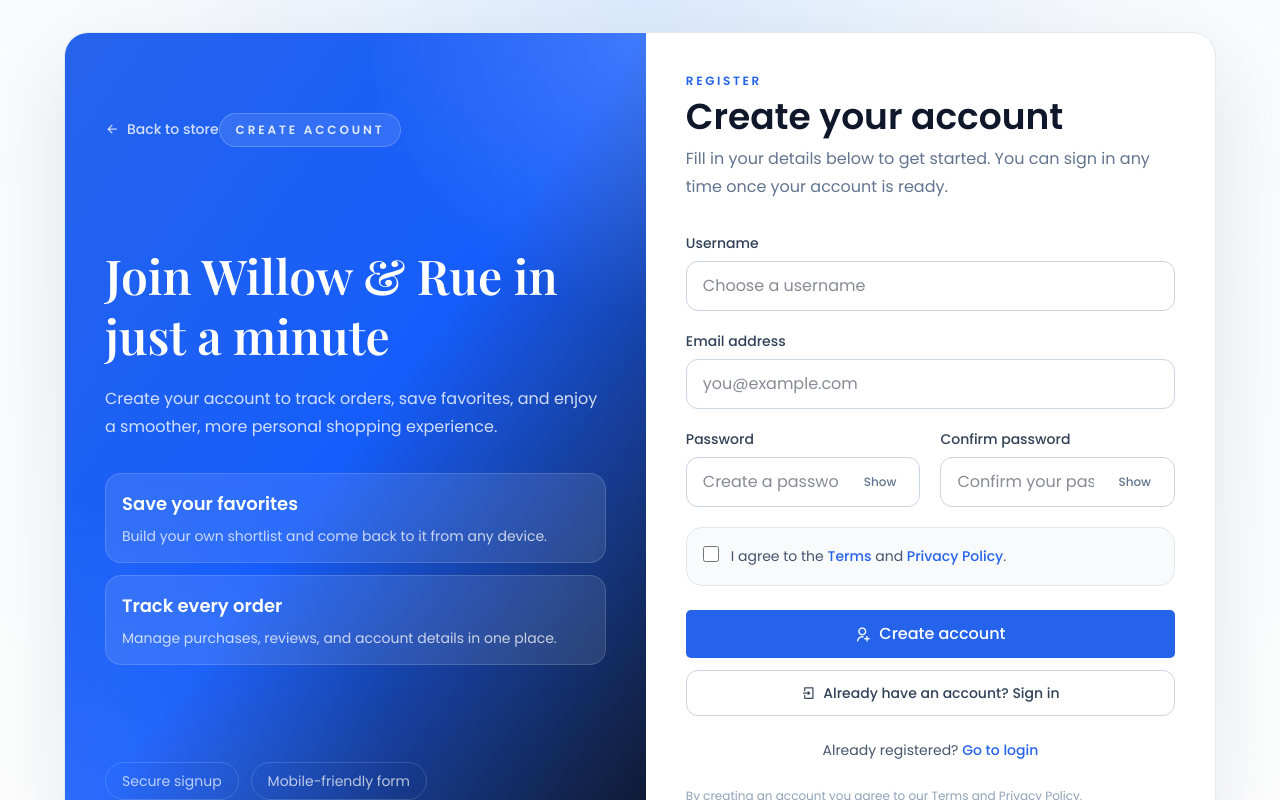
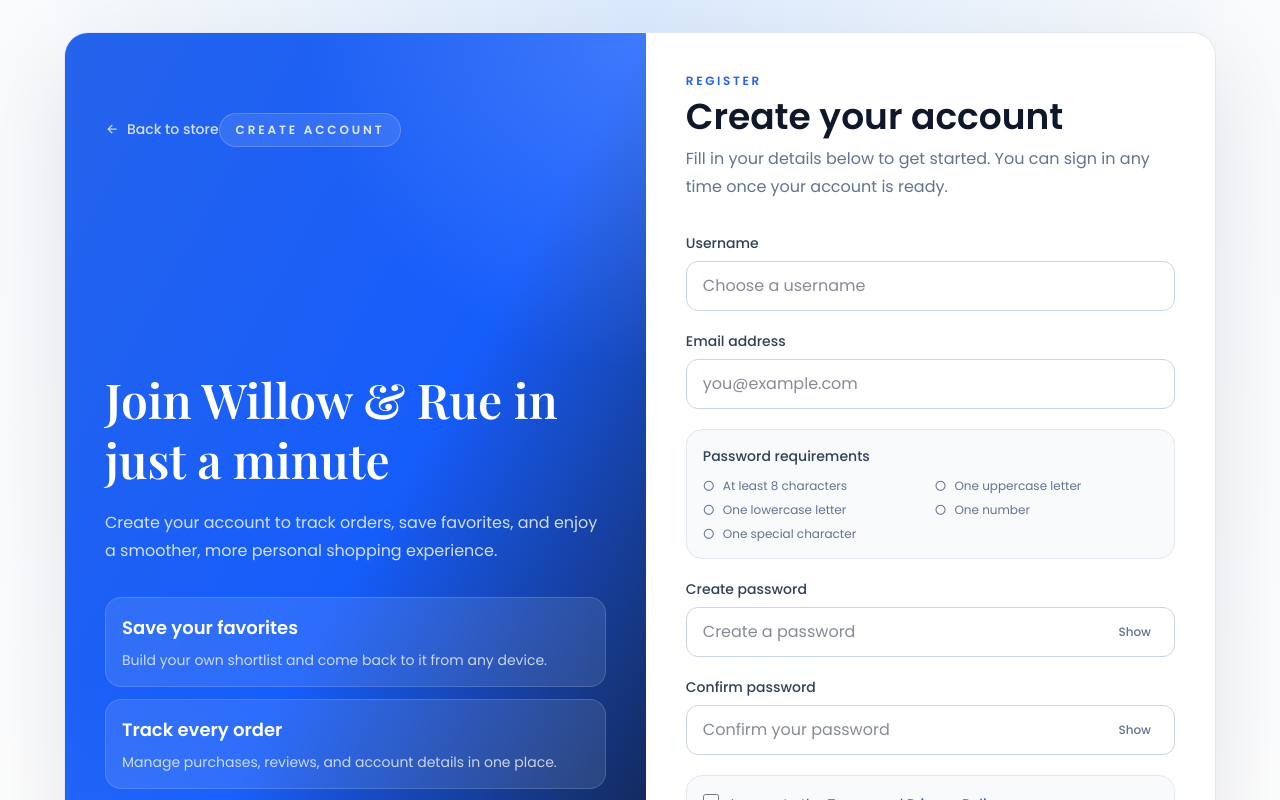
Before and after one commit to StanProgrammer/e-commerce-project, a React (Vite) app in the folder client/: page /register in a window 1280 px wide. Shown: the top 800 px of the page. Built offline with nearby package versions, Linux system fonts and the light colour scheme; no server answers.

Commit message:
password now follows traditional and famous requirement.

```diff
--- a/client/src/components/Login.jsx
+++ b/client/src/components/Login.jsx
@@ -18,8 +18,6 @@
 
   if (!form.password) {
     nextErrors.password = "Password is required.";
-  } else if (form.password.length < 6) {
-    nextErrors.password = "Password must be at least 6 characters.";
   }
 
   return nextErrors;
--- a/client/src/components/Register.jsx
+++ b/client/src/components/Register.jsx
@@ -6,6 +6,45 @@
 import { useDispatch } from "react-redux";
 import { setUser } from "../store/features/auth/authSlice";
 import toast from "react-hot-toast";
+
+const passwordRequirements = [
+  {
+    label: "At least 8 characters",
+    isValid: (password) => password.length >= 8,
+  },
+  {
+    label: "One uppercase letter",
+    isValid: (password) => /[A-Z]/.test(password),
+  },
+  {
+    label: "One lowercase letter",
+    isValid: (password) => /[a-z]/.test(password),
+  },
+  {
+    label: "One number",
+    isValid: (password) => /\d/.test(password),
+  },
+  {
+    label: "One special character",
+    isValid: (password) => /[^A-Za-z0-9]/.test(password),
+  },
+];
+
+const getPasswordError = (password) => {
+  if (!password) {
+    return "Password is required.";
+  }
+
+  const missingRequirements = passwordRequirements
+    .filter((requirement) => !requirement.isValid(password))
+    .map((requirement) => requirement.label.toLowerCase());
+
+  if (missingRequirements.length > 0) {
+    return `Password must include ${missingRequirements.join(", ")}.`;
+  }
+
+  return "";
+};
 
 const getRegisterErrors = (form) => {
   const nextErrors = {};
@@ -22,10 +61,9 @@
     nextErrors.email = "Enter a valid email address.";
   }
 
-  if (!form.password) {
-    nextErrors.password = "Password is required.";
-  } else if (form.password.length < 6) {
-    nextErrors.password = "Password must be at least 6 characters.";
+  const passwordError = getPasswordError(form.password);
+  if (passwordError) {
+    nextErrors.password = passwordError;
   }
 
   if (!form.confirmPassword) {
@@ -53,6 +91,10 @@
   const [showPassword, setShowPassword] = useState(false);
   const [showConfirm, setShowConfirm] = useState(false);
   const nameRef = useRef(null);
+  const passwordChecklist = passwordRequirements.map((requirement) => ({
+    ...requirement,
+    met: requirement.isValid(form.password),
+  }));
 
   const navigate = useNavigate();
   const dispatch = useDispatch();
@@ -201,8 +243,25 @@
                 )}
               </label>
 
-              <label className="block">
-                <span className="mb-2 block text-sm font-medium text-slate-700">Password</span>
+              <div className="sm:col-span-2 rounded-2xl border border-slate-200 bg-slate-50 p-4">
+                <p className="text-sm font-medium text-slate-700">Password requirements</p>
+                <ul id="password-requirements" className="mt-3 grid gap-2 text-xs sm:grid-cols-2">
+                  {passwordChecklist.map((requirement) => (
+                    <li
+                      key={requirement.label}
+                      className={`flex items-center gap-2 ${
+                        requirement.met ? "text-green-700" : "text-slate-500"
+                      }`}
+                    >
+                      <i className={requirement.met ? "ri-checkbox-circle-fill" : "ri-circle-line"}></i>
+                      <span>{requirement.label}</span>
+                    </li>
+                  ))}
+                </ul>
+              </div>
+
+              <label className="block sm:col-span-2">
+                <span className="mb-2 block text-sm font-medium text-slate-700">Create password</span>
                 <div className="relative">
                   <input
                     id="register-password"
@@ -215,7 +274,7 @@
                       errors.password ? "border-red-400 bg-red-50" : "border-slate-300 bg-white"
                     }`}
                     aria-invalid={!!errors.password}
-                    aria-describedby={errors.password ? "password-error" : undefined}
+                    aria-describedby={`password-requirements${errors.password ? " password-error" : ""}`}
                   />
                   <button
                     type="button"
@@ -233,7 +292,7 @@
                 )}
               </label>
 
-              <label className="block">
+              <label className="block sm:col-span-2">
                 <span className="mb-2 block text-sm font-medium text-slate-700">Confirm password</span>
                 <div className="relative">
                   <input
```
Also changed, not shown: 1 other file (tests, documents, lock files or other folders).
